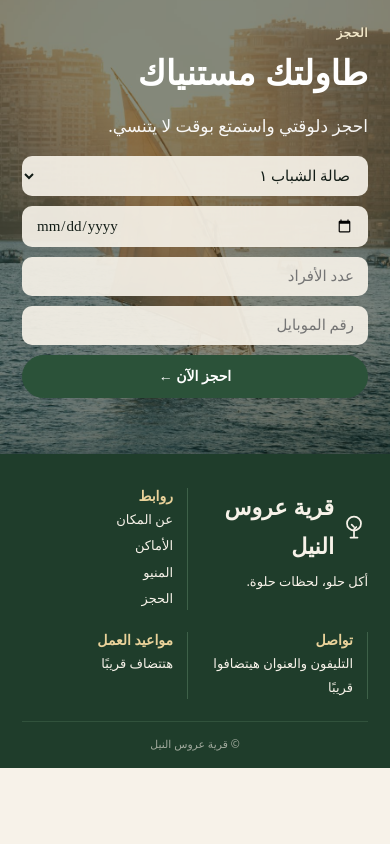
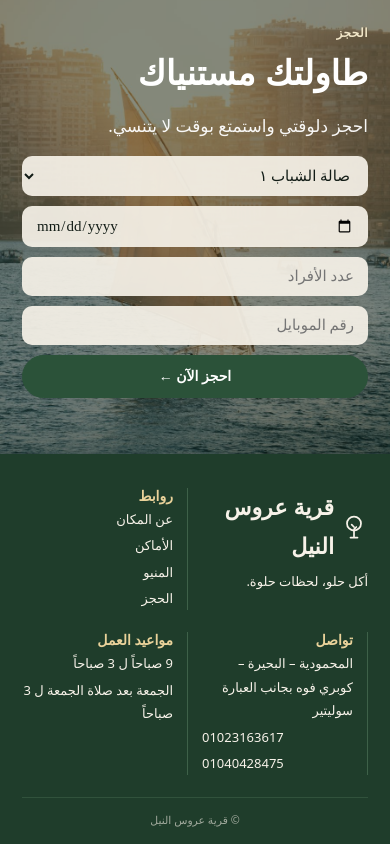
Before and after one commit to mhmd7710d/cafe-app, a React (Vite) app: page / in a window 390 px wide. Shown: the part 4329-5173 px from the top of the page. Before the commit the page ends 5097 px from the top, so only its background shows below. Built offline with nearby package versions, Linux system fonts and the light colour scheme; a web font is replaced by a local one.

Commit message:
Footer: address, phones, hours

```diff
--- a/src/main.jsx
+++ b/src/main.jsx
@@ -84,8 +84,8 @@ return <>
 <button className="btn green">احجز الآن ←</button></form></div></section>
 <footer><div className="cols"><div><b><Icon n="tree"/>قرية عروس النيل</b><span>أكل حلو، لحظات حلوة.</span></div>
 <div><h4>روابط</h4><a href="#story">عن المكان</a><a href="#areas">الأماكن</a><a href="#menu">المنيو</a><a href="#book">الحجز</a></div>
-<div><h4>تواصل</h4><span>التليفون والعنوان هيتضافوا قريبًا</span></div>
-<div><h4>مواعيد العمل</h4><span>هتتضاف قريبًا</span></div></div><small>© قرية عروس النيل</small></footer>
+<div><h4>تواصل</h4><span>المحمودية – البحيرة – كوبري فوه بجانب العبارة سوليتير</span><a href="tel:01023163617" dir="ltr">01023163617</a><a href="tel:01040428475" dir="ltr">01040428475</a></div>
+<div><h4>مواعيد العمل</h4><span>9 صباحاً ل 3 صباحاً</span><span>الجمعة بعد صلاة الجمعة ل 3 صباحاً</span></div></div><small>© قرية عروس النيل</small></footer>
 </>}
 createRoot(document.getElementById('root')).render(<App/>)
 if('serviceWorker' in navigator)navigator.serviceWorker.register('./sw.js')
```
